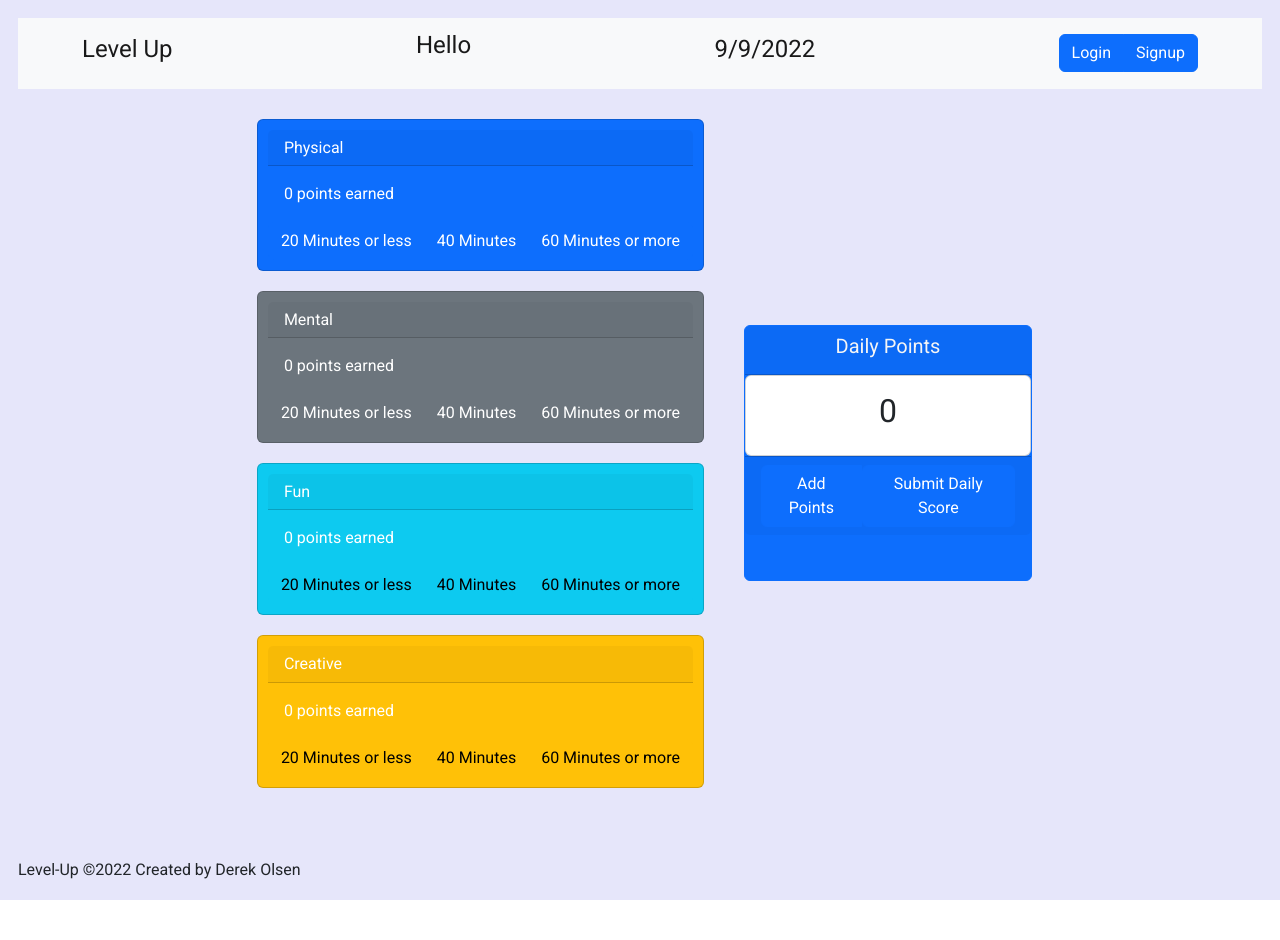
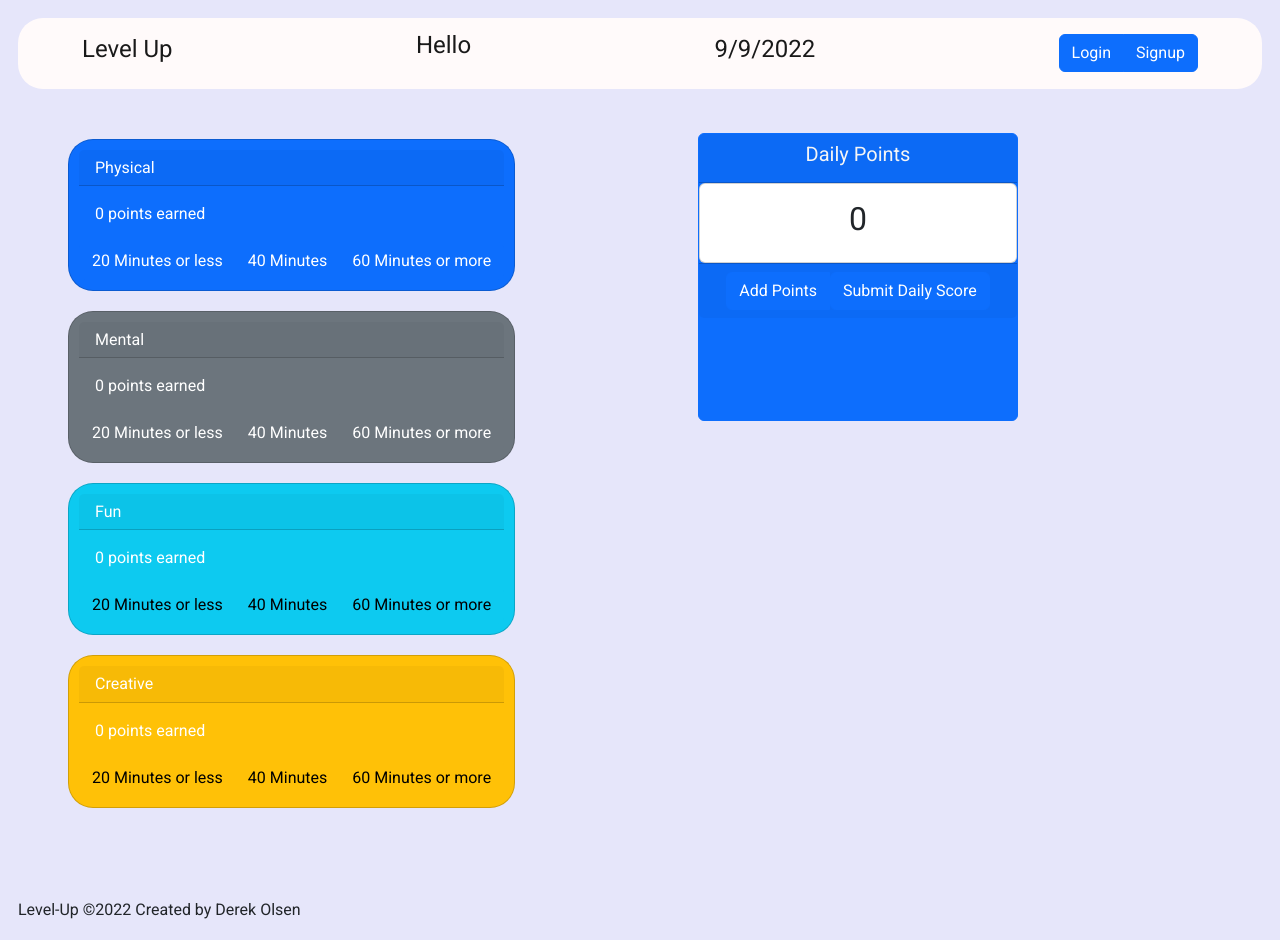
Before and after one commit to Dolsen0/level-up-react, a React (Create React App) app: page / in a window 1280 px wide. Before the commit the page ends 900 px from the top, so only its background shows below. Built offline with nearby package versions, Linux system fonts and the light colour scheme; no server answers.

Commit message:
added rounded styling to category cards

```diff
--- a/public/index.html
+++ b/public/index.html
@@ -27,7 +27,7 @@
       work correctly both with client-side routing and a non-root public URL.
       Learn how to configure a non-root public URL by running `npm run build`.
     -->
-    <title>React App</title>
+    <title>Level Up</title>
   </head>
   <body>
     <noscript>You need to enable JavaScript to run this app.</noscript>
--- a/src/App.css
+++ b/src/App.css
@@ -1,31 +1,42 @@
 .App {
   padding: 18px;
-  /* text-align: center; */
-  /* width: 80vw; */
   background-color:lavender;
   font-family: 'Roboto', sans-serif;
 
+}
+
+.navbar{
+  border-radius: 25px;
+  background-color: snow;
 }
 
 .mainDisplay{
 
   display: flex;
   flex-direction: row-reverse;
-  align-items: center;
+  justify-content:space-between;
   width: 80vw;
+  margin: 10px;
+  padding: 10px;
 }
 
 .scoreboard{
   text-align: center;
   display: flex;
   flex-direction: column;
-  padding: 10px;
+  padding: 12px;
+  margin: 12px;
+  border-radius: 25px;
 }
 
 .mainScore{
   display: flex;
   flex-direction: column;
-  justify-content: center;
+
+}
+
+.scoreboard-btn-group{
+  border-radius: 25px;
 }
 
 #mainScoreHeader{
@@ -35,25 +46,28 @@
 .categories{
   display: flex;
   flex-direction: column-reverse;
-  align-items: center;
   padding: 10px;
   margin: 10px;
-
 }
 
 #creative{
   padding: 10px;
   margin: 10px;
+  border-radius: 25px;
 }
+
 #mental{
   padding: 10px;
   margin: 10px;
+  border-radius: 25px;
 }
 #physical{
   padding: 10px;
   margin: 10px;
+  border-radius: 25px;
 }
 #fun{
   padding: 10px;
   margin: 10px;
+  border-radius: 25px;
 }
--- a/src/components/MainScore.jsx
+++ b/src/components/MainScore.jsx
@@ -1,5 +1,5 @@
 import { useEffect, useState } from "react";
-import { Button, ButtonGroup } from "react-bootstrap";
+import { Button, ButtonGroup, CardGroup } from "react-bootstrap";
 import Card from "react-bootstrap/Card";
 import CardHeader from "react-bootstrap/esm/CardHeader";
 import AddScore from "./AddScore.jsx";
@@ -26,13 +26,14 @@ export default function MainScore() {
   return (
     <>
       <div className="mainDisplay">
-      <div className="scoreboard">
+      <div className="scoreCard">
+        <CardGroup className="scoreboard">
         <ButtonGroup>
           <Card
             bg="primary"
             key="secondary"
             border="primary"
-            style={{ width: "18rem", height: "16rem" }}
+            style={{ width: "20rem", height: "18rem" }}
           >
             <CardHeader>
               {" "}
@@ -53,14 +54,18 @@ export default function MainScore() {
             }
             >
           Add Points
+
         </Button>
+
         <AddScore dailyScore={dailyScore} setMainScore={setMainScore} />
           </ButtonGroup>
 
             </Card.Footer>
           </Card>
         </ButtonGroup>
+          </CardGroup>
       </div>
+
 
       <div className="categories">
 
--- a/src/components/NavBar.jsx
+++ b/src/components/NavBar.jsx
@@ -8,7 +8,7 @@ import SignupButton from "./SignupButton.jsx";
 export default function NavBar() {
   return (
     <>
-      <Navbar bg="light" className="navbar" sticky="top">
+      <Navbar className="navbar" sticky="top">
         <Container>
           <Navbar.Brand>
             {" "}
```
